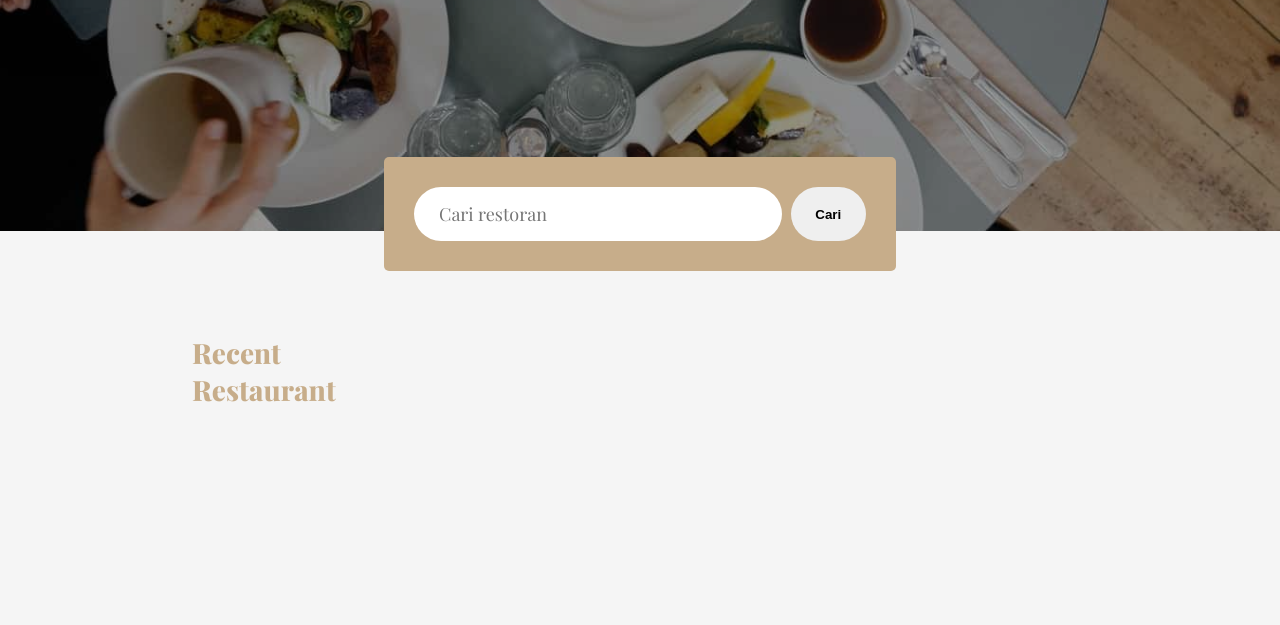
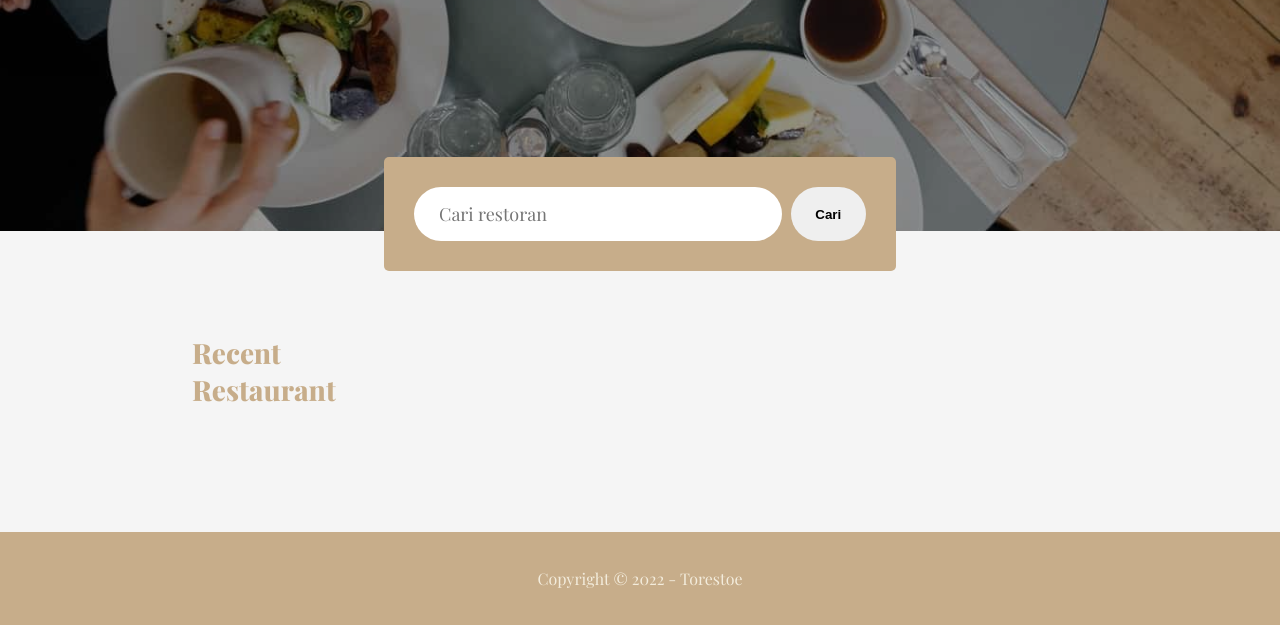
Before and after one commit to delurd/restaurant-app, a plain HTML site: page index.html in a window 1280 px wide. Shown: the part 409-1034 px from the top of the page. Before the commit the page ends 941 px from the top, so only its background shows below. Drawn offline with nearby package versions, Linux system fonts and the light colour scheme; no server answers.

Commit message:
Update index.html
Unhide footer

```diff
--- a/index.html
+++ b/index.html
@@ -75,7 +75,7 @@
         <div class="resto-grid"></div>
       </section>
     </main>
-    <!-- <footer><p>Copyright © 2022 - Torestoe</p></footer> -->
+    <footer><p>Copyright © 2022 - Torestoe</p></footer>
     <script src="1.bundle.js"></script>
     <script src="0.bundle.js"></script>
     <script src="3.bundle.js"></script>
```
